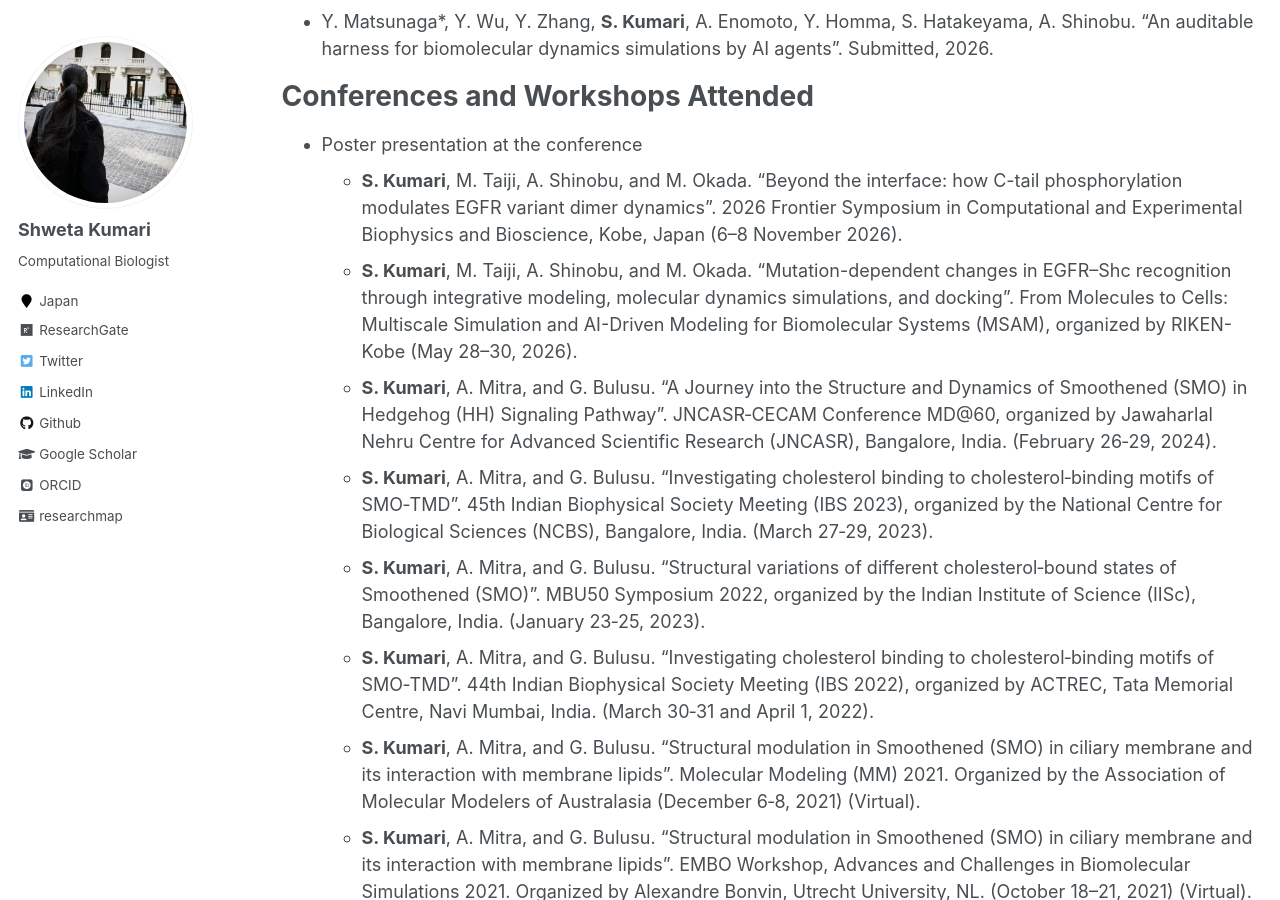
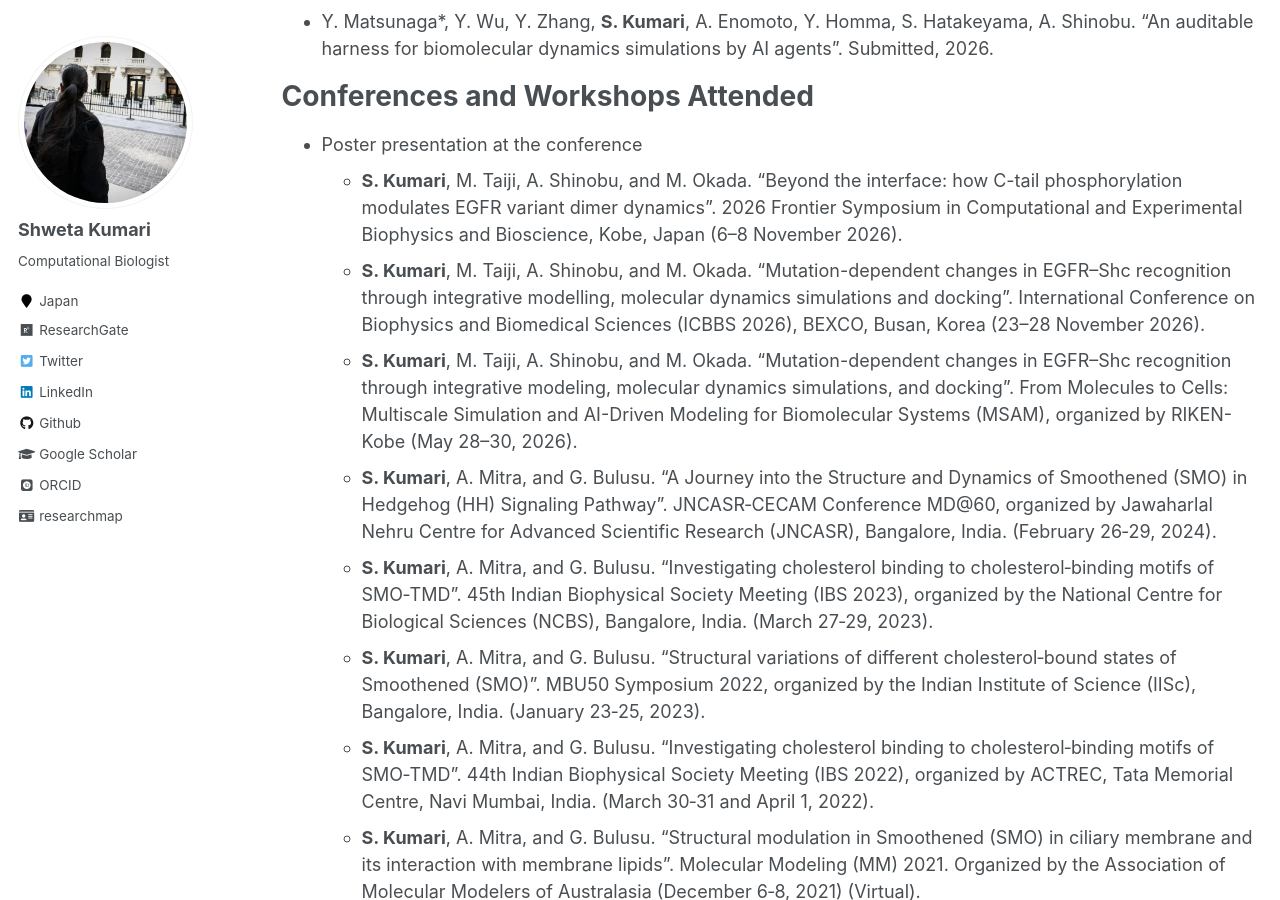
Before and after one commit to shweta-Moni/shweta-Moni.github.io, a Jekyll site: the page built from _pages/cv.md, in a window 1280 px wide and 900 px high, scrolled down 2759 px. Built offline with Jekyll 4.4.1, drawn with Linux system fonts in a browser that asks for light colours; some web fonts are replaced.

Commit message:
Update CV with new conference presentation
Added a new conference presentation to the CV.

```diff
--- a/_pages/cv.md
+++ b/_pages/cv.md
@@ -80,6 +80,7 @@ Conferences and Workshops Attended
 ======
 * Poster presentation at the conference
   * **S. Kumari**, M. Taiji, A. Shinobu, and M. Okada. “Beyond the interface: how C-tail phosphorylation modulates EGFR variant dimer dynamics”. 2026 Frontier Symposium in Computational and Experimental Biophysics and Bioscience, Kobe, Japan (6–8 November 2026).
+  * **S. Kumari**, M. Taiji, A. Shinobu, and M. Okada. “Mutation-dependent changes in EGFR–Shc recognition through integrative modelling, molecular dynamics simulations and docking”. International Conference on Biophysics and Biomedical Sciences (ICBBS 2026), BEXCO, Busan, Korea (23–28 November 2026).
   * **S. Kumari**, M. Taiji, A. Shinobu, and M. Okada. “Mutation-dependent changes in EGFR–Shc recognition through integrative modeling, molecular dynamics simulations, and docking”. From Molecules to Cells: Multiscale Simulation and AI-Driven Modeling for Biomolecular Systems (MSAM), organized by RIKEN-Kobe (May 28–30, 2026).
   * **S. Kumari**, A. Mitra, and G. Bulusu. “A Journey into the Structure and Dynamics of Smoothened
 (SMO) in Hedgehog (HH) Signaling Pathway”. JNCASR‑CECAM Conference MD@60, organized by Jawaharlal Nehru
```
